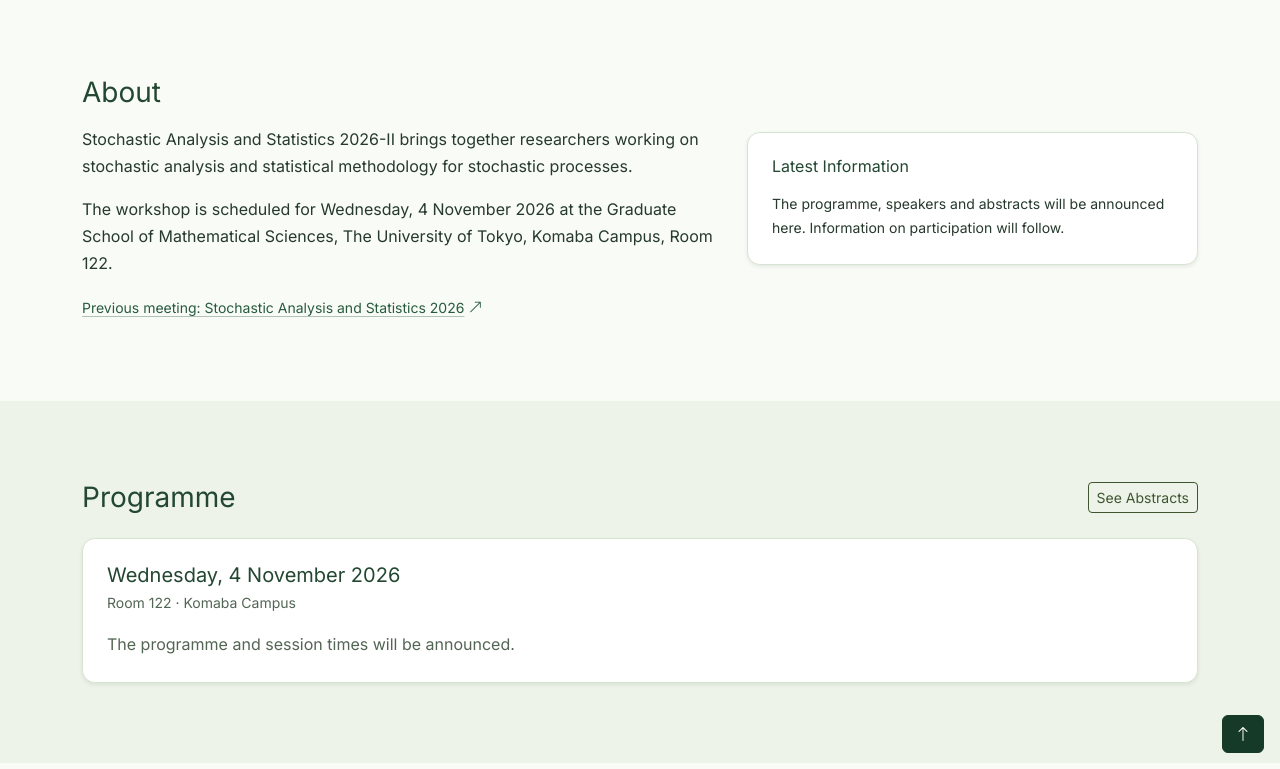
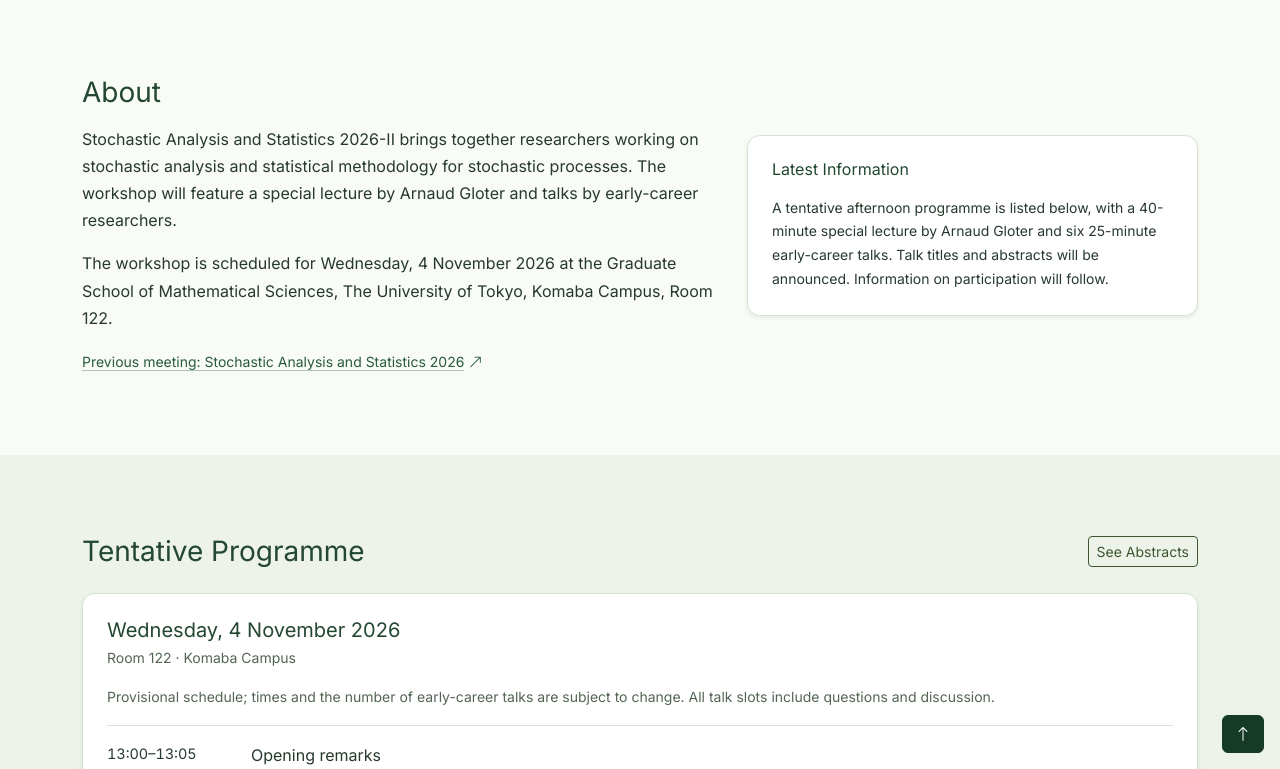
Before and after one commit to KKamatani/2026-stochastic-analysis-statistics-ii, a Jekyll site: the page built from index.md, in a window 1280 px wide and 900 px high, scrolled down 503 px, cut to the strip 131-900 px from the top of the window. Built offline with Jekyll 4.4.1, drawn with Linux system fonts in a browser that asks for light colours; some of the changed text lies outside the part shown.

Commit message:
Update speaker list

```diff
--- a/_config.yml
+++ b/_config.yml
@@ -13,6 +13,7 @@ plugins:
   - jekyll-seo-tag
   - jekyll-sitemap
 exclude:
+  - 講演依頼文案.txt
   - README.md
   - Gemfile
   - Gemfile.lock
--- a/_includes/nav.html
+++ b/_includes/nav.html
@@ -14,6 +14,7 @@
         <li class="nav-item"><a class="nav-link" href="#abstracts">Abstracts</a></li>
         <li class="nav-item"><a class="nav-link" href="#speakers">Speakers</a></li>
         <li class="nav-item"><a class="nav-link" href="#venue">Venue</a></li>
+        <li class="nav-item"><a class="nav-link" href="#organisers">Organisers</a></li>
         <li class="nav-item"><a class="nav-link" href="mailto:{{ site.data.event.contact_email }}">Contact</a></li>
       </ul>
     </div>
--- a/index.md
+++ b/index.md
@@ -36,7 +36,7 @@ image: /assets/img/hero.jpg
     <div class="row g-4 align-items-center">
       <div class="col-lg-7">
         <h2 id="about-title" class="h3 mb-3">About</h2>
-        <p>Stochastic Analysis and Statistics 2026-II brings together researchers working on stochastic analysis and statistical methodology for stochastic processes.</p>
+        <p>Stochastic Analysis and Statistics 2026-II brings together researchers working on stochastic analysis and statistical methodology for stochastic processes. The workshop will feature a special lecture by Arnaud Gloter and talks by early-career researchers.</p>
         <p>The workshop is scheduled for {{ event.date_label }} at the {{ event.venue }}, {{ event.campus }}, {{ event.room }}.</p>
         <a class="small" href="{{ event.previous_url }}">Previous meeting: Stochastic Analysis and Statistics 2026<i class="bi bi-arrow-up-right ms-1" aria-hidden="true"></i></a>
       </div>
@@ -44,7 +44,7 @@ image: /assets/img/hero.jpg
         <div class="card shadow-sm">
           <div class="card-body p-4">
             <h3 class="h6 mb-3">Latest Information</h3>
-            <p class="small mb-0">The programme, speakers and abstracts will be announced here. Information on participation will follow.</p>
+            <p class="small mb-0">A tentative afternoon programme is listed below, with a 40-minute special lecture by Arnaud Gloter and six 25-minute early-career talks. Talk titles and abstracts will be announced. Information on participation will follow.</p>
           </div>
         </div>
       </div>
@@ -55,13 +55,14 @@ image: /assets/img/hero.jpg
 <section id="programme" class="section-pad bg-body-secondary" aria-labelledby="programme-title">
   <div class="container">
     <div class="d-flex flex-wrap gap-3 justify-content-between align-items-center mb-4">
-      <h2 id="programme-title" class="h3 mb-0">Programme</h2>
+      <h2 id="programme-title" class="h3 mb-0">Tentative Programme</h2>
       <a class="btn btn-outline-primary btn-sm" href="#abstracts">See Abstracts</a>
     </div>
     <div class="card shadow-sm">
       <div class="card-body p-4">
         <h3 class="h5 mb-1">{{ event.date_label }}</h3>
         <p class="small text-secondary mb-3">{{ event.room }} · {{ event.campus }}</p>
+        <p class="small text-secondary mb-3">Provisional schedule; times and the number of early-career talks are subject to change. All talk slots include questions and discussion.</p>
         {% if site.data.programme.size > 0 %}
         <ol class="schedule mb-0">
           {% for slot in site.data.programme %}
@@ -72,6 +73,7 @@ image: /assets/img/hero.jpg
               {% assign speaker = site.data.speakers[slot.speaker] %}
               <a class="fw-semibold" href="#abs-{{ slot.speaker }}">{{ speaker.name | escape }}</a>
               <span class="d-block small text-secondary">{{ speaker.affiliation | escape }}</span>
+              {% if speaker.role %}<span class="d-block small mt-1">{{ speaker.role | escape }}</span>{% endif %}
               {% if speaker.title and speaker.title != '' %}<span class="d-block small mt-1">{{ speaker.title | escape }}</span>{% endif %}
               {% else %}{{ slot.label | escape }}{% endif %}
             </div>
@@ -113,6 +115,7 @@ image: /assets/img/hero.jpg
 <section id="speakers" class="section-pad bg-body-secondary" aria-labelledby="speakers-title">
   <div class="container">
     <h2 id="speakers-title" class="h3 mb-3">Speakers</h2>
+    <p class="text-secondary">Special lecture: Arnaud Gloter. The tentative list of speakers is shown below.</p>
     {% if site.data.speakers.size > 0 %}
     <ul class="row g-4 list-unstyled mb-0">
       {% for entry in site.data.speakers %}
@@ -144,6 +147,20 @@ image: /assets/img/hero.jpg
   </div>
 </section>
 
+<section id="organisers" class="section-pad bg-body-secondary" aria-labelledby="organisers-title">
+  <div class="container">
+    <h2 id="organisers-title" class="h3 mb-4">Organisers</h2>
+    <ul class="row g-4 list-unstyled mb-0">
+      {% for organiser in site.data.organisers %}
+      <li class="col-md-6 col-lg-4">
+        <a href="{{ organiser.url | escape }}">{{ organiser.name | escape }}</a>
+        <span class="d-block small text-secondary">{{ organiser.affiliation | escape }}</span>
+      </li>
+      {% endfor %}
+    </ul>
+  </div>
+</section>
+
 {% if event.funding and event.funding != '' %}
 <section class="py-4 bg-body-tertiary" aria-label="Acknowledgements">
   <div class="container">
```
Also changed, not shown: _data/organisers.yml (added, +23 -0 lines), _data/programme.yml (+23 -2 lines), _data/speakers.yml (+36 -2 lines), README.md, 1 other file.
